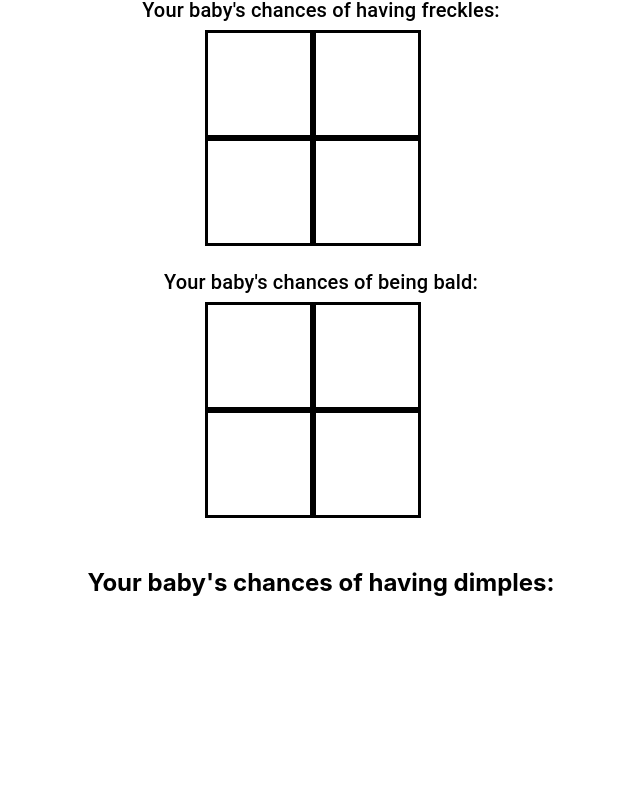
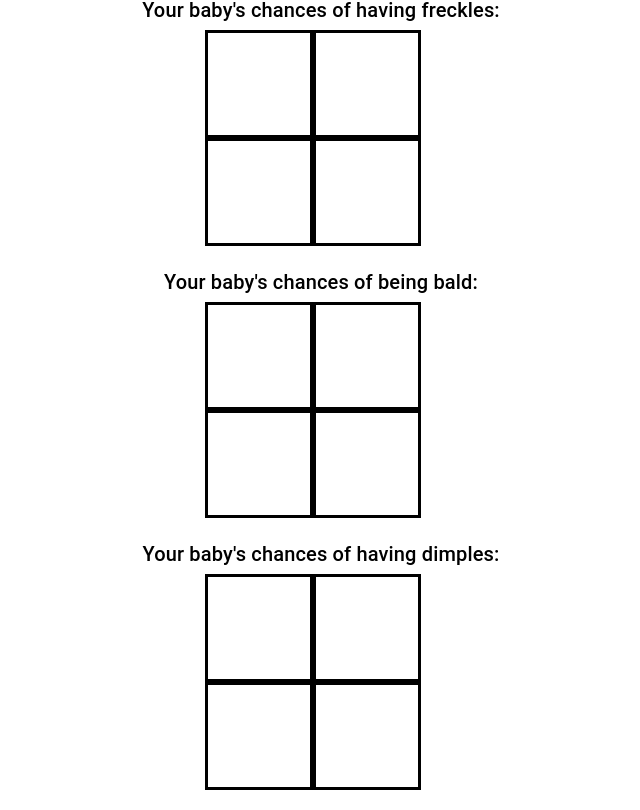
Before and after one commit to samedwardcar/Punnett_Match_App_Frontend, a React (Create React App) app: page /Square in a window 1280 px wide. Shown: the part 805-1615 px from the top of the page, without its empty margins (319-959 px from the left). Before the commit the page ends 1422 px from the top, so only its background shows below. Built offline with nearby package versions, Linux system fonts and the light colour scheme.

Commit message:
all three squares look right

```diff
--- a/src/components/Square.js
+++ b/src/components/Square.js
@@ -230,22 +230,30 @@ const Square = () => {
     </Grid>
   </div>
 </div>
-<div style={{ textAlign: 'center', marginTop: '50px' }}>
-    <h2>Your baby's chances of having dimples:</h2>
-    <div style={{ display: 'flex', justifyContent: 'center' }}>
-        <div style={{ display: 'flex', flexWrap: 'wrap', width: '300px' }}>
-            {dimpleSquare.length > 0 &&
-                dimpleSquare.map((elem, idx) => {
-                    return (
-                        <div style={{ ...style, width: '50%', textAlign: 'center' }} key={`box=${idx}`}>
-                            <span>{elem[0]}</span>
-                            <span>{elem[1]}</span>
-                        </div>
-                    )
-                })
-            }
-        </div>
-    </div>
+<div style={{ textAlign: 'center', marginTop: '20px' }}>
+  <Typography variant="h6" gutterBottom>Your baby's chances of having dimples:</Typography>
+  <div style={{ width: "200px", height: "200px", display: "flex", justifyContent: "center", margin: "20px auto" }}>
+    <Grid container spacing={2} justify="center">
+      {[0, 1].map((row) => (
+        <Grid key={`row-${row}`} item container xs={6} spacing={2} direction="column" alignItems="center">
+          {[0, 1].map((col) => {
+            const idx = row * 2 + col;
+            const elem = dimpleSquare[idx] || []; // handle case where dimpleSquare has less than 4 elements
+            return (
+              <Grid style={style} item key={`box=${idx}`} container xs={6} direction="column" alignItems="center">
+                <Grid item>
+                  <span>{elem[0]}</span>
+                </Grid>
+                <Grid item>
+                  <span>{elem[1]}</span>
+                </Grid>
+              </Grid>
+            );
+          })}
+        </Grid>
+      ))}
+    </Grid>
+  </div>
 </div>
         </>
     )
```
